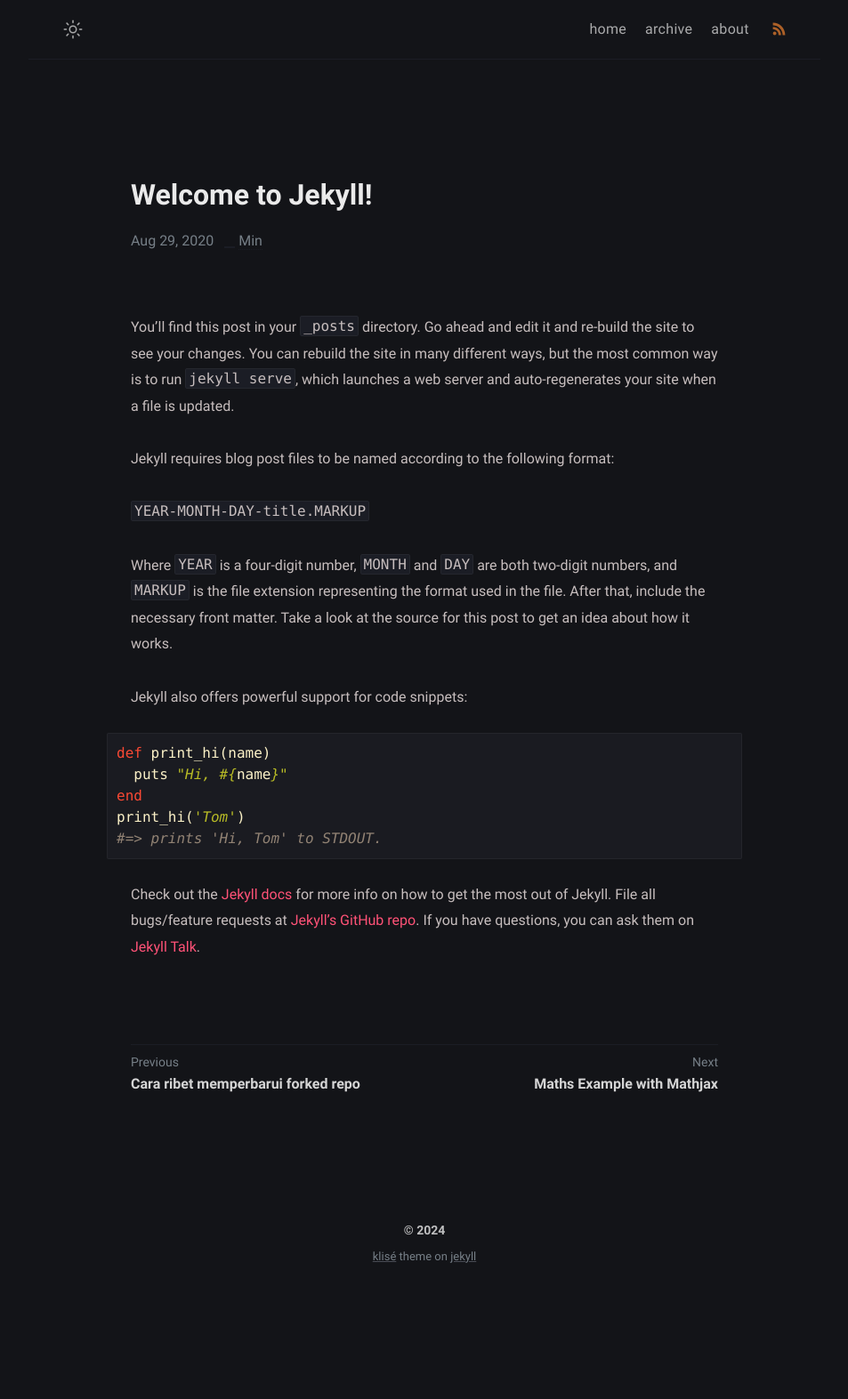
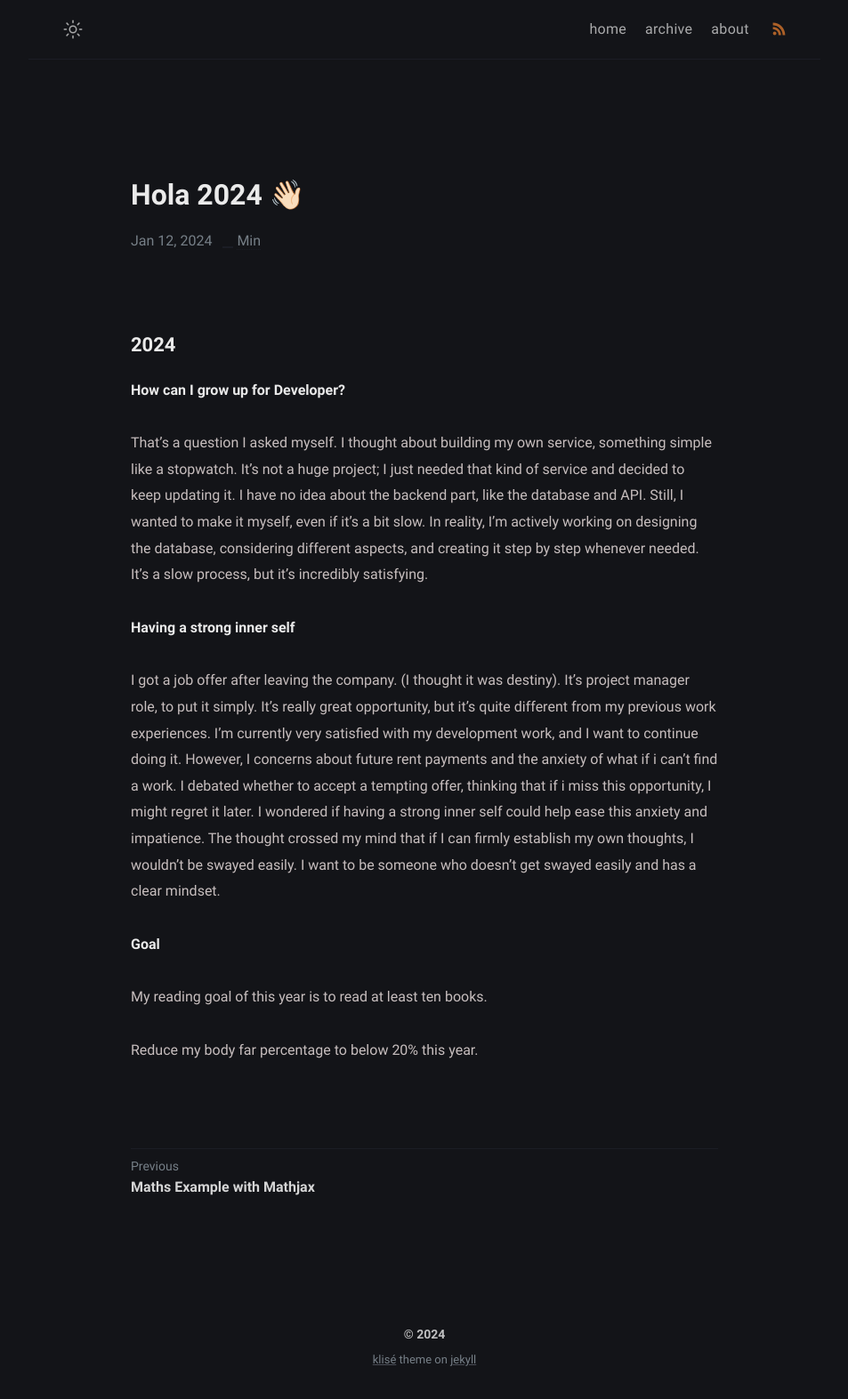
Before and after one commit to keimindev/ming.github.io, a Jekyll site: the page built from _posts/welcome-to-jekyll/2020-08-29-welcome-to-jekyll.md, in a window 1280 px wide. Shown: the whole page at 89% size, without its empty margins (163-1116 px from the left). Built offline with Jekyll 4.4.1, drawn with Linux system fonts in a browser that asks for light colours; before the commit the page ends 1457 px from its top, so only the background shows below that.

Commit message:
Update 2024-01-12-Hola-2024-👋🏻.md

```diff
--- a/_posts/welcome-to-jekyll/2020-08-29-welcome-to-jekyll.md
+++ b/_posts/welcome-to-jekyll/2020-08-29-welcome-to-jekyll.md
@@ -1,32 +1,28 @@
 ---
 layout: post
-title:  "Welcome to Jekyll!"
-date:   2020-08-29 09:29:20 +0700
-categories: jekyll update
+title:  "Hola 2024 👋🏻"
+date:   2024-01-12 18:01:20 +0700
+categories: daily
 usemathjax: true
 ---
+## 2024
 
 
-You’ll find this post in your `_posts` directory. Go ahead and edit it and re-build the site to see your changes. You can rebuild the site in many different ways, but the most common way is to run `jekyll serve`, which launches a web server and auto-regenerates your site when a file is updated.
+**How can I grow up for Developer?**
+
+That's a question I asked myself. I thought about building my own service, something simple like a stopwatch. It's not a huge project; I just needed that kind of service and decided to keep updating it. I have no idea about the backend part, like the database and API. Still, I wanted to make it myself, even if it's a bit slow. In reality, I'm actively working on designing the database, considering different aspects, and creating it step by step whenever needed. It's a slow process, but it's incredibly satisfying.
+
+**Having a strong inner self**
+
+I got a job offer after leaving the company. (I thought it was destiny). It's project manager role, to put it simply. It's really great opportunity,  but it's quite different from my previous work experiences. I'm currently very satisfied with my development work, and I want to continue doing it. However, I concerns about future rent payments and the anxiety of what if i can't find a work. I debated whether to accept a tempting offer, thinking that if i miss this opportunity, I might regret it later. I wondered if having a strong inner self could help ease this anxiety and impatience. The thought crossed my mind that if I can firmly establish my own thoughts, I wouldn't be swayed easily. I want to be someone who doesn't get swayed easily and has a clear mindset.
 
 
-Jekyll requires blog post files to be named according to the following format:
+**Goal**
 
-`YEAR-MONTH-DAY-title.MARKUP`
+My reading goal of this year is to read at least ten books.
 
-Where `YEAR` is a four-digit number, `MONTH` and `DAY` are both two-digit numbers, and `MARKUP` is the file extension representing the format used in the file. After that, include the necessary front matter. Take a look at the source for this post to get an idea about how it works.
+Reduce my body far percentage to below 20% this year.
 
-Jekyll also offers powerful support for code snippets:
-
-{% highlight ruby %}
-def print_hi(name)
-  puts "Hi, #{name}"
-end
-print_hi('Tom')
-#=> prints 'Hi, Tom' to STDOUT.
-{% endhighlight %}
-
-Check out the [Jekyll docs][jekyll-docs] for more info on how to get the most out of Jekyll. File all bugs/feature requests at [Jekyll’s GitHub repo][jekyll-gh]. If you have questions, you can ask them on [Jekyll Talk][jekyll-talk].
 
 [jekyll-docs]: https://jekyllrb.com/docs/home
 [jekyll-gh]:   https://github.com/jekyll/jekyll
```
